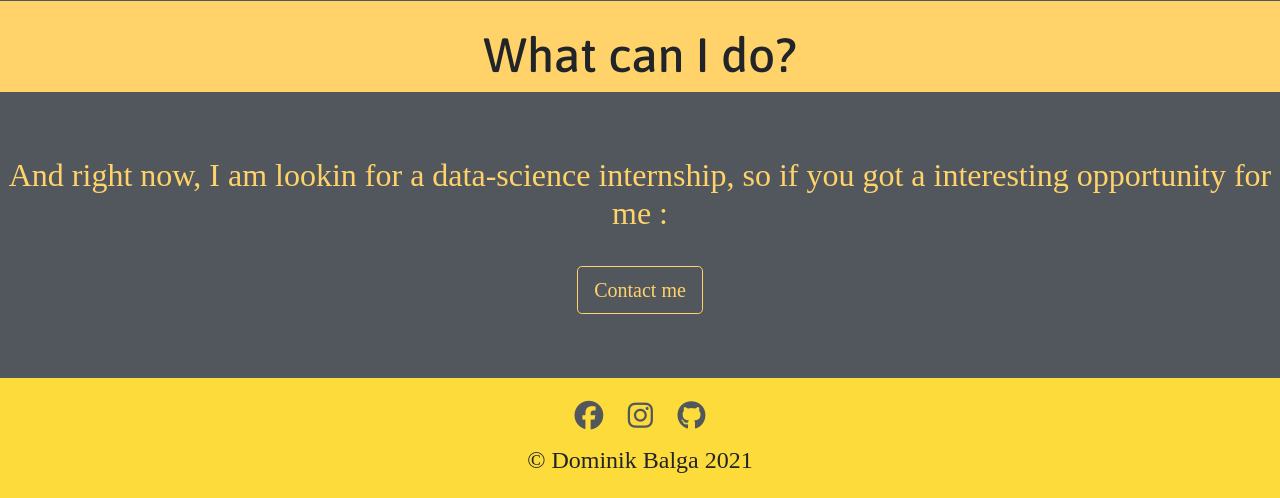
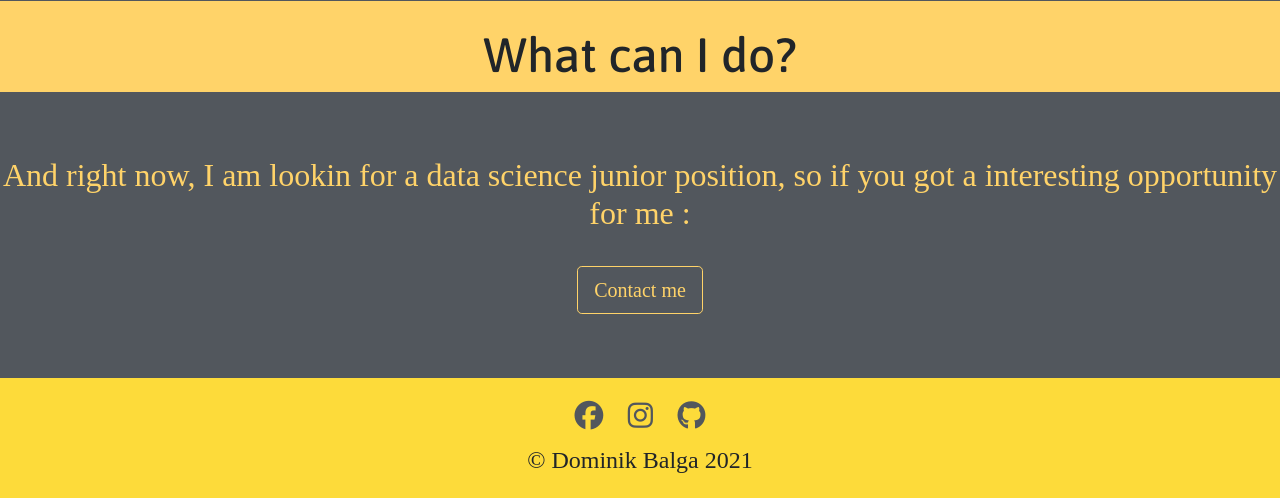
Before and after one commit to DominikBalga/MyPersonalSite, a Flask app: page / in a window 1280 px wide. Shown: the part 996-1494 px from the top of the page. Run offline with Flask 2, Linux system fonts and the light colour scheme; data that the repository does not hold is empty; some libraries are stand-ins or nearby versions; some web fonts are replaced.

Commit message:
Update index.html

```diff
--- a/templates/index.html
+++ b/templates/index.html
@@ -68,7 +68,7 @@
 <section id="contactme">
    <div class="row">
         <div class="col-lg-12">
-         <h2>And right now, I am lookin for a data-science internship, so if you got a interesting opportunity for me :</h2>
+         <h2>And right now, I am lookin for a data science junior position, so if you got a interesting opportunity for me :</h2>
         </div>
        <div class="col-lg-12 contact-btn">
            <a type="button" class="btn btn-outline-warning btn-lg btn" href="{{url_for('contactme')}}" >Contact me</a>
```
